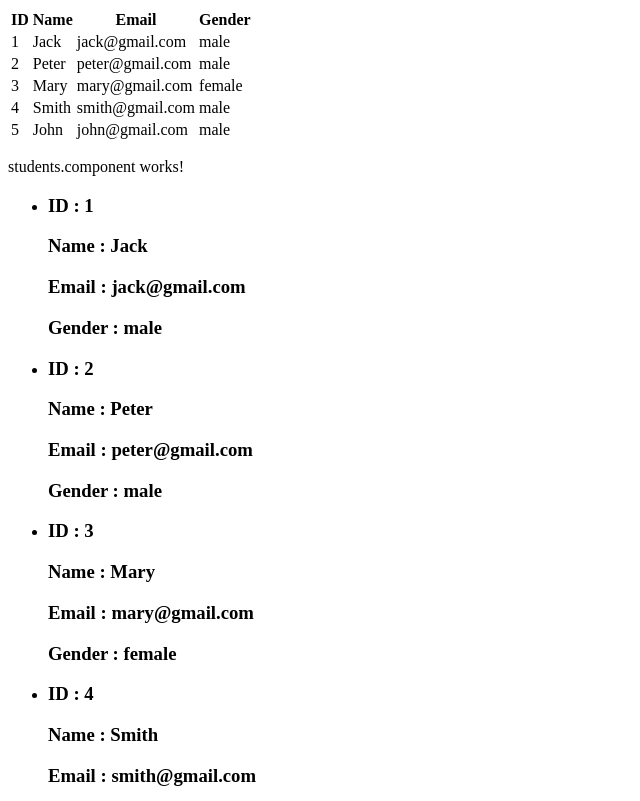
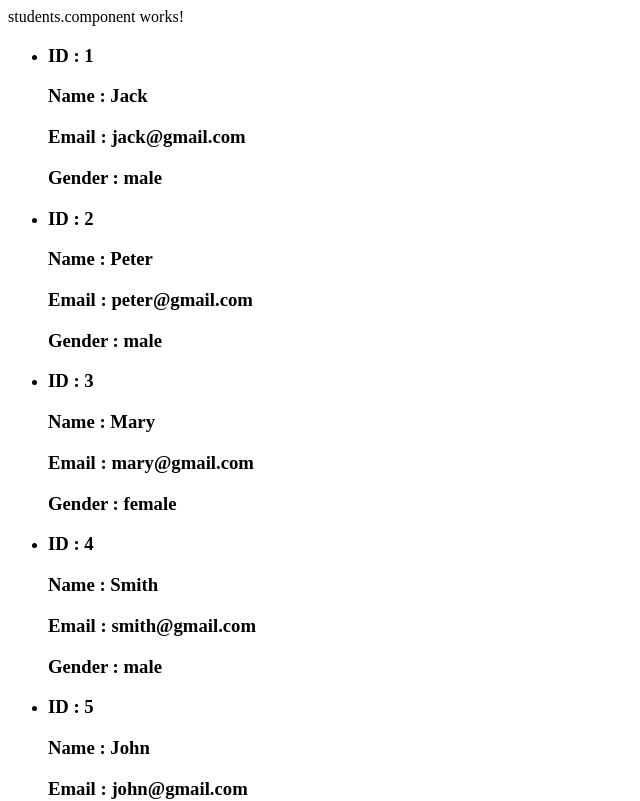
Before and after one commit to biaoli/angular-fetch_local_json_file, an Angular app: page / in a window 1280 px wide. Shown: the top 801 px of the page, without its empty margins (0-640 px from the left). Built offline with nearby package versions, Linux system fonts and the light colour scheme.

Commit message:
2 files modified, 1 deleted

```diff
--- a/src/app/app.component.html
+++ b/src/app/app.component.html
@@ -1,18 +1 @@
-<table>
-  <thead>
-    <th>ID</th>
-    <th>Name</th>
-    <th>Email</th>
-    <th>Gender</th>
-  </thead>
-  <tbody>
-    <tr *ngFor = "let i of jsonData">
-      <td>{{  i.id }}</td>
-      <td>{{  i.name }}</td>
-      <td>{{  i.email }}</td>
-      <td>{{  i.gender }}</td>
-    </tr>
-  </tbody>
-</table>
-
 <app-students></app-students>
--- a/src/app/app.component.ts
+++ b/src/app/app.component.ts
@@ -1,12 +1,4 @@
 import { Component } from '@angular/core';
-import studentsData from './students.json';
-
-interface Student {
-    id: Number;
-    name: String;
-    email: String;
-    gender: String;
-}
 
 @Component({
   selector: 'my-app',
@@ -14,5 +6,4 @@ interface Student {
   styleUrls: [ './app.component.css' ]
 })
 export class AppComponent  {
-  jsonData: Student[] = studentsData;
 }
--- a/src/app/students.json
+++ /dev/null
@@ -1,32 +0,0 @@
-[
-  {
-    "id": 1,
-    "name": "Jack",
-    "email": "jack@gmail.com",
-    "gender": "male"
-  },
-  {
-    "id": 2,
-    "name": "Peter",
-    "email": "peter@gmail.com",
-    "gender": "male"
-  },
-  {
-    "id": 3,
-    "name": "Mary",
-    "email": "mary@gmail.com",
-    "gender": "female"
-  },
-  {
-    "id": 4,
-    "name": "Smith",
-    "email": "smith@gmail.com",
-    "gender": "male"
-  },
-  {
-    "id": 5,
-    "name": "John",
-    "email": "john@gmail.com",
-    "gender": "male"
-  }
-]
```
